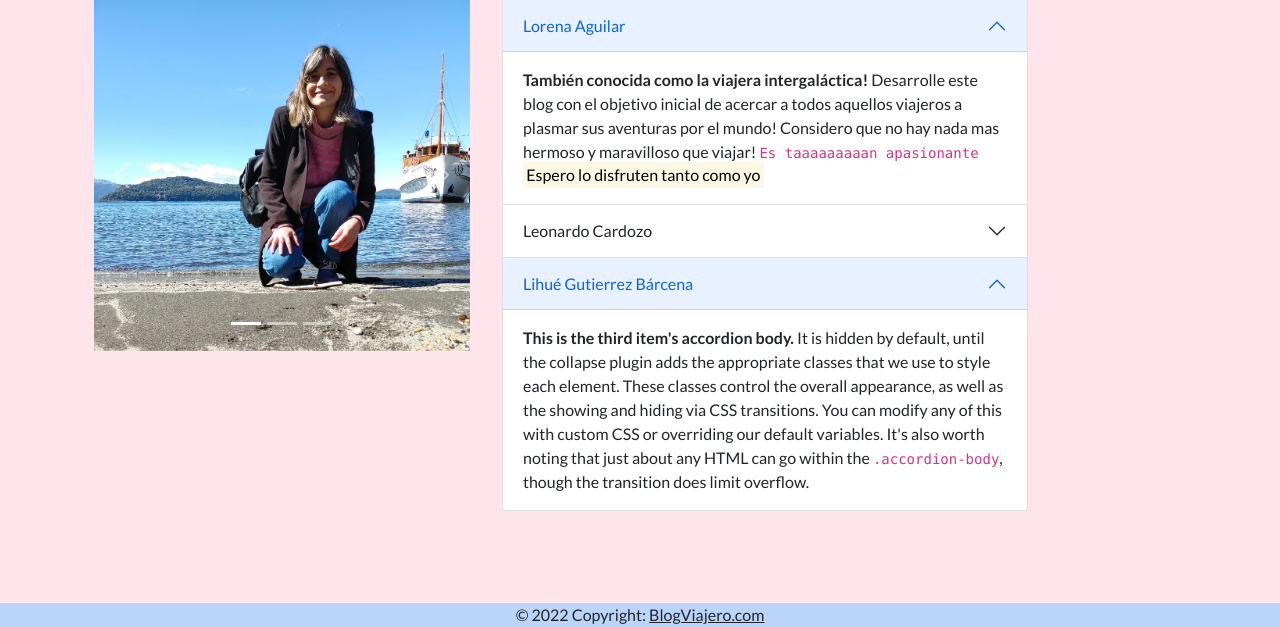
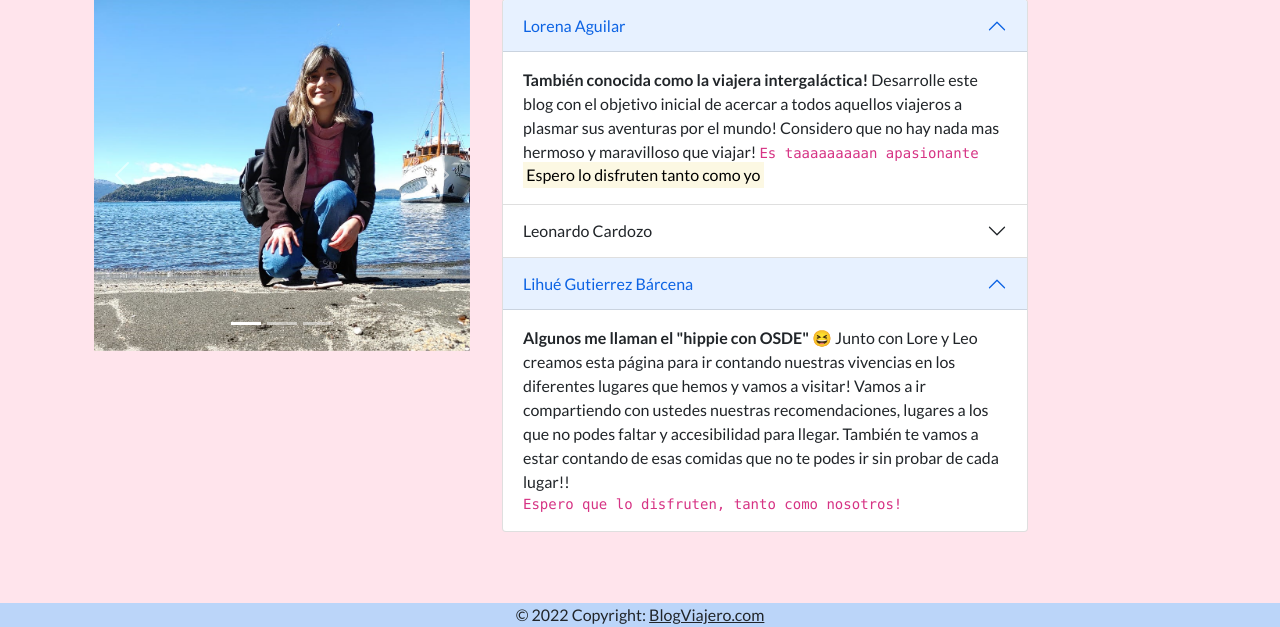
Before and after one commit to andru-oca/BlogViajero, a Django app: page /about/ in a window 1280 px wide, after a click on "Lihué Gutierrez Bárcena". Shown: the part 173-800 px from the top of the page. Run offline with Django 3.2, Linux system fonts and the light colour scheme; some libraries are stand-ins or nearby versions.

Commit message:
Agregué el about, modifiqué el readme

```diff
--- a/AppBlog/templates/about.html
+++ b/AppBlog/templates/about.html
@@ -83,7 +83,12 @@
           </h2>
           <div id="panelsStayOpen-collapseThree" class="accordion-collapse collapse" aria-labelledby="panelsStayOpen-headingThree">
             <div class="accordion-body">
-              <strong>This is the third item's accordion body.</strong> It is hidden by default, until the collapse plugin adds the appropriate classes that we use to style each element. These classes control the overall appearance, as well as the showing and hiding via CSS transitions. You can modify any of this with custom CSS or overriding our default variables. It's also worth noting that just about any HTML can go within the <code>.accordion-body</code>, though the transition does limit overflow.
+              <strong>Algunos me llaman el "hippie con OSDE" &#128518</strong>
+              Junto con Lore y Leo creamos esta página para ir contando nuestras vivencias en los diferentes lugares que hemos y vamos a visitar!
+              Vamos a ir compartiendo con ustedes nuestras recomendaciones, lugares a los que no podes faltar y accesibilidad para llegar.
+              También te vamos a estar contando de esas comidas que no te podes ir sin probar de cada lugar!!
+              <br>
+              <code>Espero que lo disfruten, tanto como nosotros!</code>
             </div>
           </div>
         </div>
--- /dev/null
+++ b/entorno_virtual/pyvenv.cfg
@@ -0,0 +1,3 @@
+home = C:\Users\lgutierrez\AppData\Local\Programs\Python\Python310
+include-system-site-packages = false
+version = 3.10.4
```
Also changed, not shown: db.sqlite3, media/avatares/avatar2.jpg (added), 10 other files.
